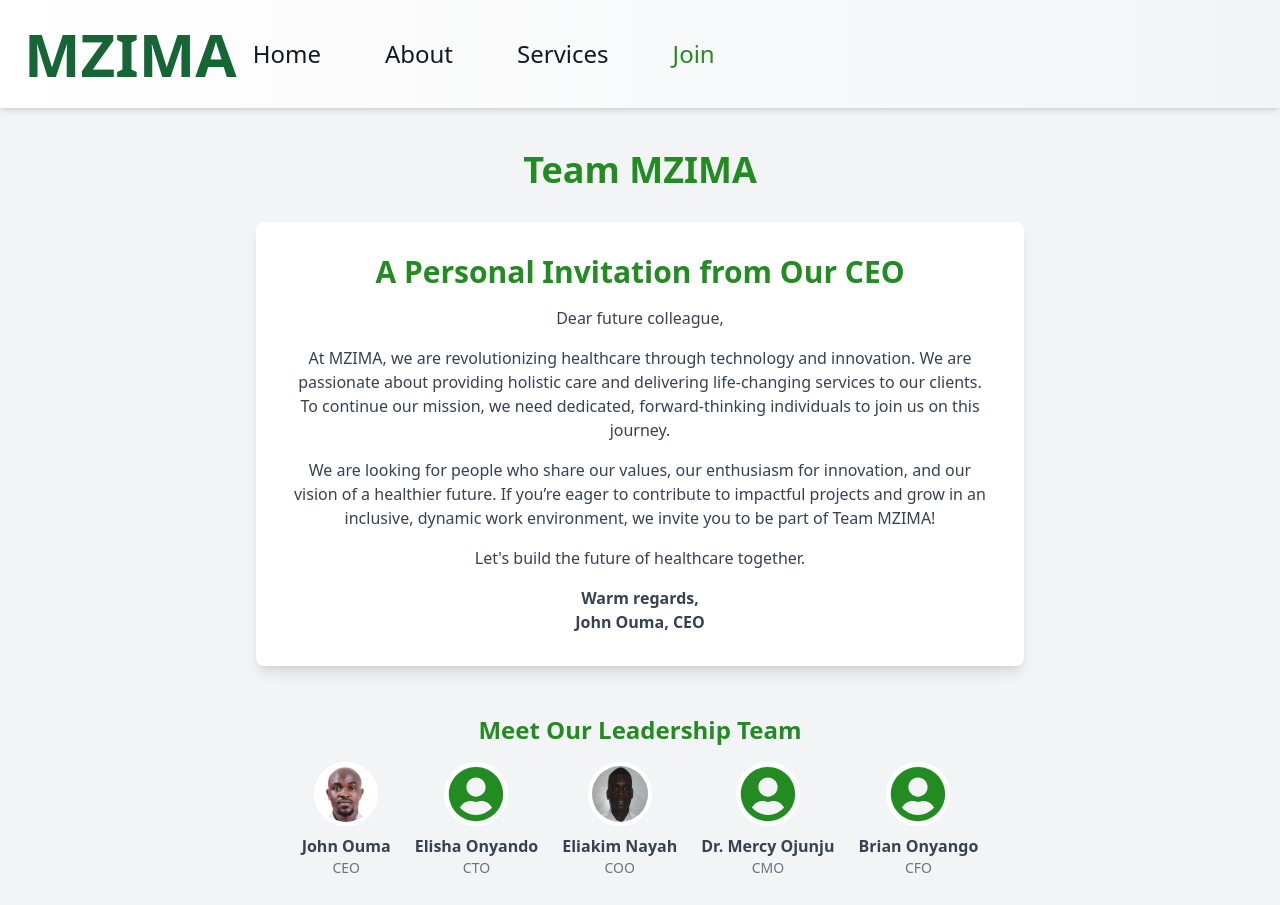
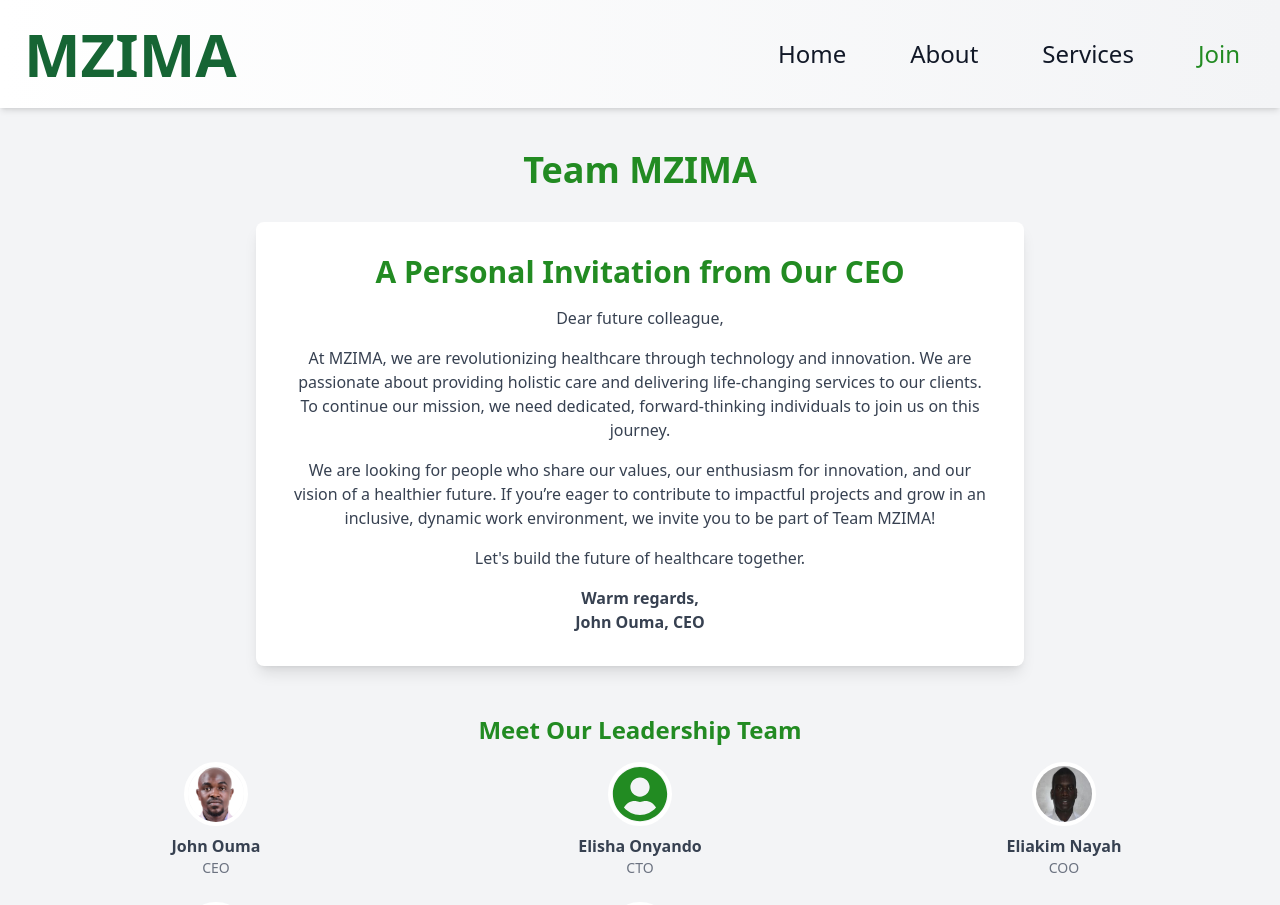
Before and after one commit to OumaArera/migason-power, a React (Create React App) app: page /join in a window 1280 px wide. Shown: the top 905 px of the page. Built offline with nearby package versions, Linux system fonts and the light colour scheme.

Commit message:
feat: mzima website

```diff
--- a/src/Header.jsx
+++ b/src/Header.jsx
@@ -33,7 +33,7 @@ const Header = () => {
 
         {/* Navigation Links */}
         <nav className={`md:flex ${isMenuOpen ? 'block' : 'hidden'} absolute md:static top-full left-0 w-full bg-white md:bg-transparent shadow-lg md:shadow-none`}>
-          <ul className="flex flex-col md:flex-row md:space-x-8 text-xl md:text-2xl">
+          <ul className="flex flex-col md:flex-row md:space-x-8 text-xl md:text-2xl md:ml-auto"> {/* Add md:ml-auto to push links to the right */}
             <li>
               <Link
                 to="/"
--- a/src/Join.jsx
+++ b/src/Join.jsx
@@ -13,9 +13,7 @@ const Join = () => {
         {/* CEO Invitation */}
         <div className="bg-white p-8 rounded-lg shadow-lg mb-12 max-w-3xl mx-auto">
           <h3 className="text-3xl font-bold text-[#228B22] mb-4 text-center">A Personal Invitation from Our CEO</h3>
-          <p className="text-gray-700 mb-4">
-            Dear future colleague,
-          </p>
+          <p className="text-gray-700 mb-4">Dear future colleague,</p>
           <p className="text-gray-700 mb-4">
             At MZIMA, we are revolutionizing healthcare through technology and innovation. We are passionate about providing
             holistic care and delivering life-changing services to our clients. To continue our mission, we need dedicated,
@@ -26,16 +24,14 @@ const Join = () => {
             If you’re eager to contribute to impactful projects and grow in an inclusive, dynamic work environment, we invite
             you to be part of Team MZIMA!
           </p>
-          <p className="text-gray-700 mb-4">
-            Let's build the future of healthcare together.
-          </p>
+          <p className="text-gray-700 mb-4">Let's build the future of healthcare together.</p>
           <p className="text-gray-700 font-bold">Warm regards,</p>
           <p className="text-gray-700 font-bold">John Ouma, CEO</p>
         </div>
 
         {/* Executive Team Icons */}
         <h3 className="text-2xl font-bold text-[#228B22] mb-4 text-center">Meet Our Leadership Team</h3>
-        <div className="flex justify-center space-x-6 mb-8">
+        <div className="grid grid-cols-2 md:grid-cols-3 gap-6 mb-8">
           {/* CEO Photo */}
           <div className="flex flex-col items-center">
             <img src={john} alt="John Ouma" className="w-16 h-16 rounded-full border-4 border-white" />
```
